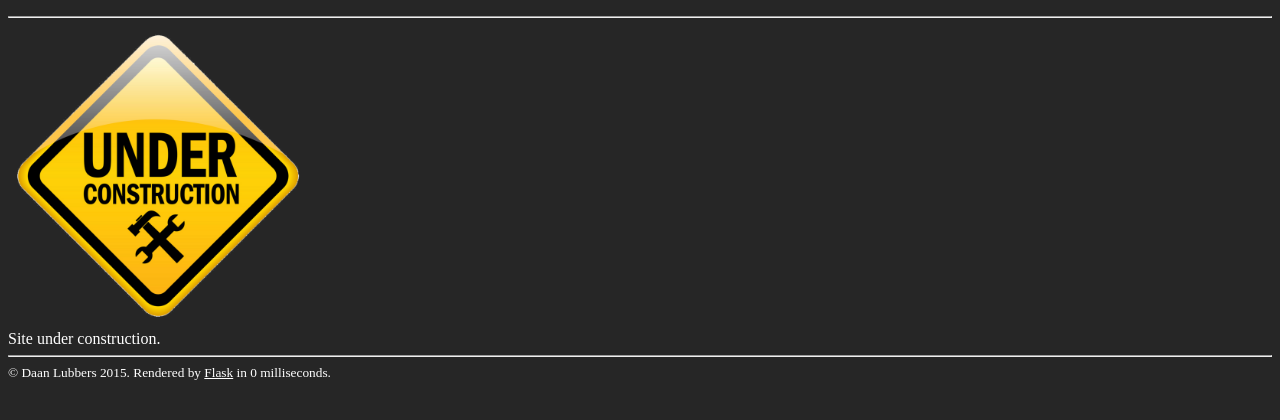
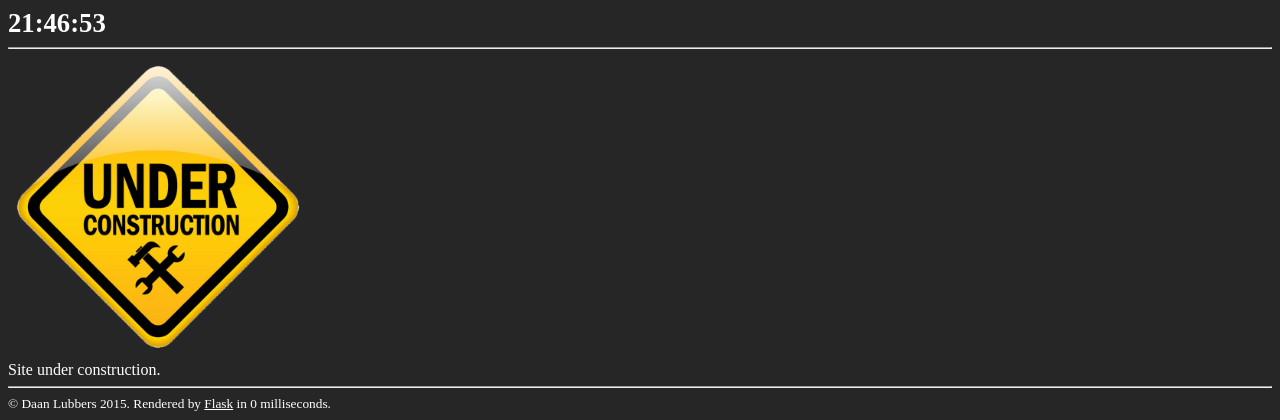
Before and after one commit to Daan4/website, a Flask app: template app/templates/index.html in a window 1280 px wide. Shown: the top 420 px of the page. Run offline with Flask 2, Linux system fonts and the light colour scheme; the template is opened without the code that fills it, so the values that code supplies are empty; parts of the project's set-up code (start-up, migrations or seed data) failed here and were passed over.

Commit message:
Added a javascript digital clock

```diff
--- a/app/static/style.css
+++ b/app/static/style.css
@@ -56,6 +56,7 @@ li.hidden_menu_item {
 
 ul.navigation_bar, ul#flash_list {
     list-style-type: none;
+    display: inline;
     margin: 0;
     padding: 0;
     overflow: hidden;
@@ -75,3 +76,11 @@ a.footer:link, a.footer:visited {
 a.footer:hover, a.footer:active {
     background-color: #BDBDBD;
 }
+
+/* digital clock */
+span#digital_clock {
+    display: inline;
+    color: white;
+    font-weight: bold;
+    font-size: 20pt;
+}
--- a/app/templates/base.html
+++ b/app/templates/base.html
@@ -9,8 +9,25 @@
     {% else %}
     <title>www.daanlubbers.nl</title>
     {% endif %}
+    <script>
+        function startTime() {
+            var today = new Date();
+            var h = today.getHours();
+            var m = today.getMinutes();
+            var s = today.getSeconds();
+            m = checkTime(m);
+            s = checkTime(s);
+            document.getElementById('digital_clock').innerHTML =
+            h + ":" + m + ":" + s;
+            var t = setTimeout(startTime, 500);
+        }
+        function checkTime(i) {
+            if (i < 10) {i = "0" + i};
+            return i;
+        }
+    </script>
 </head>
-<body>
+<body onload="startTime()">
     <ul class="navigation_bar">
         {% for item in nav.base %}
             {% if item.html_attrs['hide_when'] == 'login' %}
@@ -39,8 +56,8 @@
             </li>
         {% endfor %}
     </ul>
-
-    <hr>
+    <span id="digital_clock"></span>
+    <br><hr>
     {% with messages = get_flashed_messages() %}
         {% if messages %}
             <ul id="flash_list">
```
